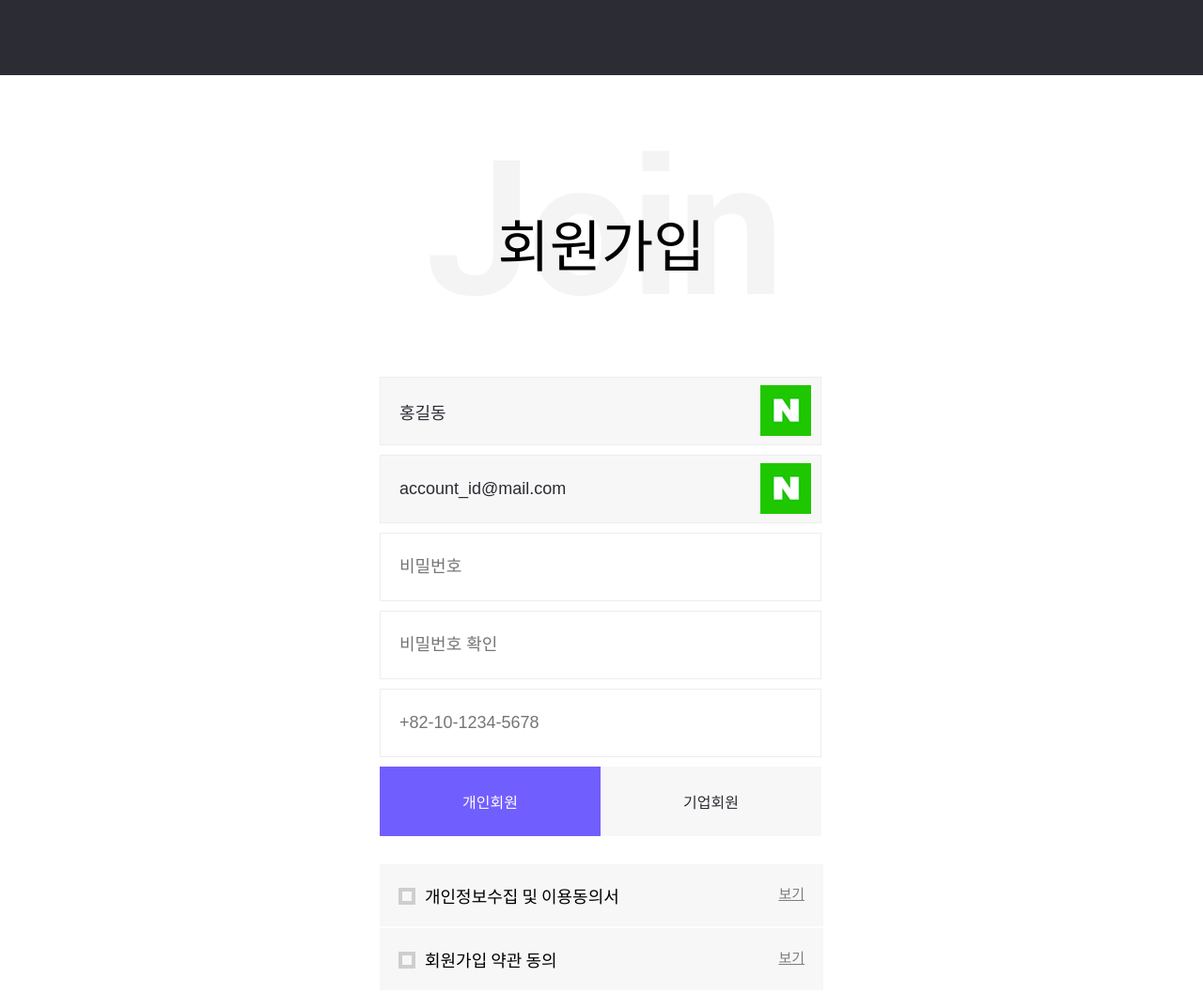
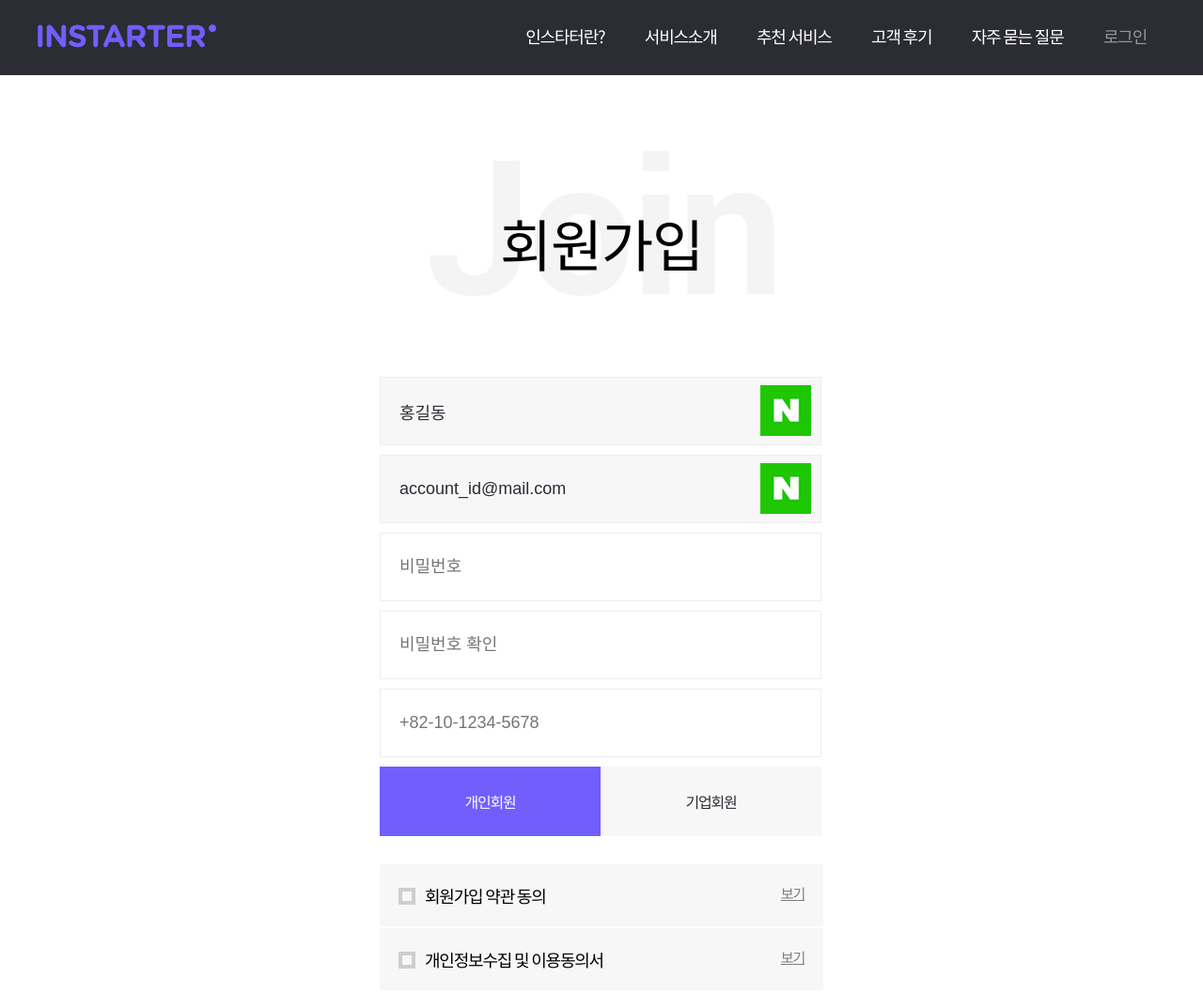
Before and after one commit to postseoul/gsstory, a plain HTML site: page signup.html in a window 1280 px wide. Shown: the top 1057 px of the page at 94% size. Drawn offline with nearby package versions, Linux system fonts and the light colour scheme.

Commit message:
Add header

```diff
--- a/assets/css/base.css
+++ b/assets/css/base.css
@@ -1,11 +1,9 @@
 body {
   margin: 0;
   font-family: 'Noto Sans KR', sans-serif;
+  letter-spacing: -1.2;
 }
-.nav {
-  background-color: #2b2c34;
-  height: 80px;
-}
+
 .main {
   margin: 0 auto;
   width: 472px;
--- /dev/null
+++ b/assets/css/header.css
@@ -0,0 +1,31 @@
+.header {
+  background-color: #2b2c34;
+  min-width: 1200px;
+  height: 80px;
+}
+
+.header-container {
+  margin: 0 auto;
+  width: 1200px;
+}
+
+.header-logo {
+  margin-top: 26px;
+  float: left;
+}
+
+.header-nav {
+  margin-top: 25px;
+  float: right;
+}
+
+.header-nav-item {
+  color: #fff;
+  font-size: 18px;
+  text-decoration: none;
+  margin: 0 20px;
+}
+
+.header-nav-login {
+  opacity: 0.5
+}
--- a/assets/css/signup.css
+++ b/assets/css/signup.css
@@ -1,4 +1,4 @@
-.header {
+.signup-header {
   background-image: url("../images/header-signup.png");
   font-size: 60px;
   height: 156px;
--- a/signup.html
+++ b/signup.html
@@ -2,20 +2,32 @@
 <head>
   <meta charset="UTF-8">
   <link href='http://fonts.googleapis.com/earlyaccess/notosanskr.css' rel='stylesheet' type='text/css'>
+  <link rel="stylesheet" href="assets/css/base.css" type="text/css">
+  <link rel="stylesheet" href="assets/css/header.css" type="text/css">
+  <link rel="stylesheet" href="assets/css/footer.css" type="text/css">
   <link rel="stylesheet" href="assets/css/signup.css" type="text/css">
-<link rel="stylesheet" href="assets/css/base.css" type="text/css">
-<link rel="stylesheet" href="assets/css/footer.css" type="text/css">
   <script
     src="https://code.jquery.com/jquery-3.1.1.min.js"
     integrity="sha256-hVVnYaiADRTO2PzUGmuLJr8BLUSjGIZsDYGmIJLv2b8="
     crossorigin="anonymous"></script>
 </head>
 <body>
-<header class="nav">
+<header class="header">
+<div class="header-container">
+  <img src="assets/images/temp-logo.png" class="header-logo">
+  <div class="header-nav">
+    <a class="header-nav-item" href="#!">인스타터란?</a>
+    <a class="header-nav-item" href="#!">서비스소개</a>
+    <a class="header-nav-item" href="#!">추천 서비스</a>
+    <a class="header-nav-item" href="#!">고객 후기</a>
+    <a class="header-nav-item" href="#!">자주 묻는 질문</a>
+    <a class="header-nav-item header-nav-login" href="#!">로그인</a>
+  </div>
+</div>
 </header>
 
 <section class="main">
-  <header class="header">
+  <header class="signup-header">
     회원가입
   </header>
   <form class="signup">
@@ -34,13 +46,13 @@
     <div class="signup-agreement">
       <input id="signup-agreement-input-1" class="signup-agreement-input" type="checkbox"/>
       <div id="signup-agreement-checkbox-1" class="signup-agreement-checkbox" onclick="toggle_checkbox(1);"></div>
-      <span class="signup-agreement-text" onclick="toggle_checkbox(1);">개인정보수집 및 이용동의서</span>
+      <span class="signup-agreement-text" onclick="toggle_checkbox(1);">회원가입 약관 동의</span>
       <a id="signup-agreement-link-1" class="signup-agreement-link" href="#!">보기</a>
     </div>
     <div class="signup-agreement">
       <input id="signup-agreement-input-2" class="signup-agreement-input" type="checkbox"/>
       <div id="signup-agreement-checkbox-2" class="signup-agreement-checkbox" onclick="toggle_checkbox(2);"></div>
-      <span class="signup-agreement-text" onclick="toggle_checkbox(2);">회원가입 약관 동의</span>
+      <span class="signup-agreement-text" onclick="toggle_checkbox(2);">개인정보수집 및 이용동의서</span>
       <a id="signup-agreement-link-2" class="signup-agreement-link" href="#!">보기</a>
     </div>
     <input class="signup-submit" type="submit" value="회원가입"/>
```
Also changed, not shown: assets/images/temp-logo.png (added). Lines whose indentation alone changed are shown as unchanged.
